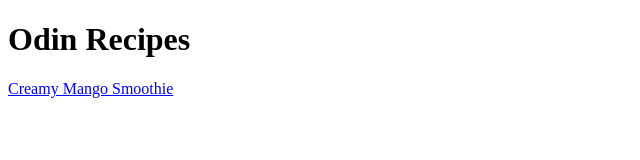
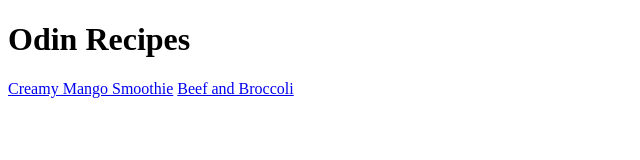
Before and after one commit to wandoukin/odin-recipes, a plain HTML site: page index.html in a window 1280 px wide. Shown: the whole page, without its empty margins (0-640 px from the left). Drawn offline with Linux system fonts and the light colour scheme.

Commit message:
Add link to beef and broccoli webpage

```diff
--- a/index.html
+++ b/index.html
@@ -8,5 +8,6 @@
     <body>
         <h1>Odin Recipes</h1>
         <a href="./recipes/smoothie.html">Creamy Mango Smoothie</a>
+        <a href="./recipes/beef-and-broccoli.html">Beef and Broccoli</a>
     </body>
 </html>
```
